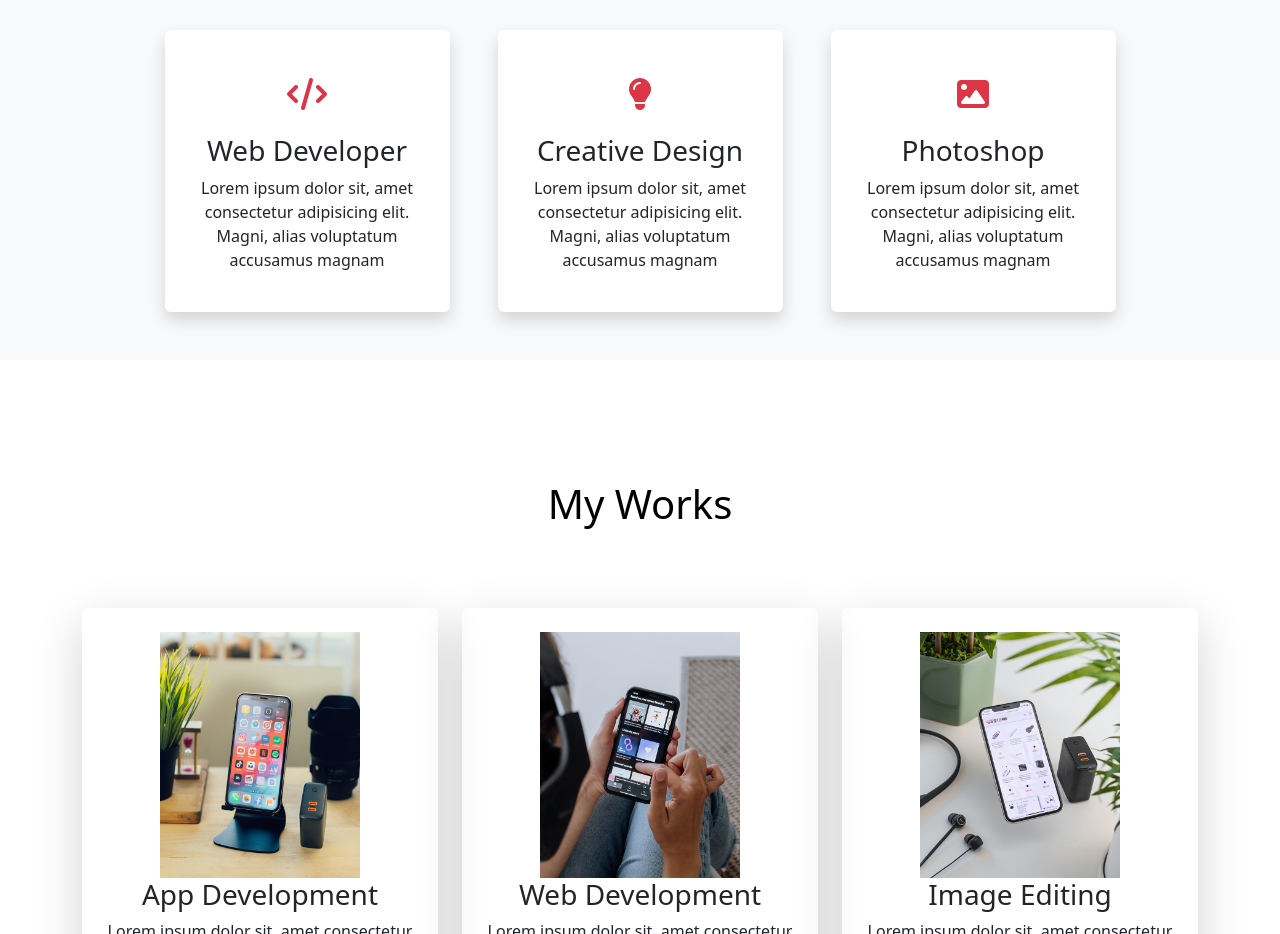
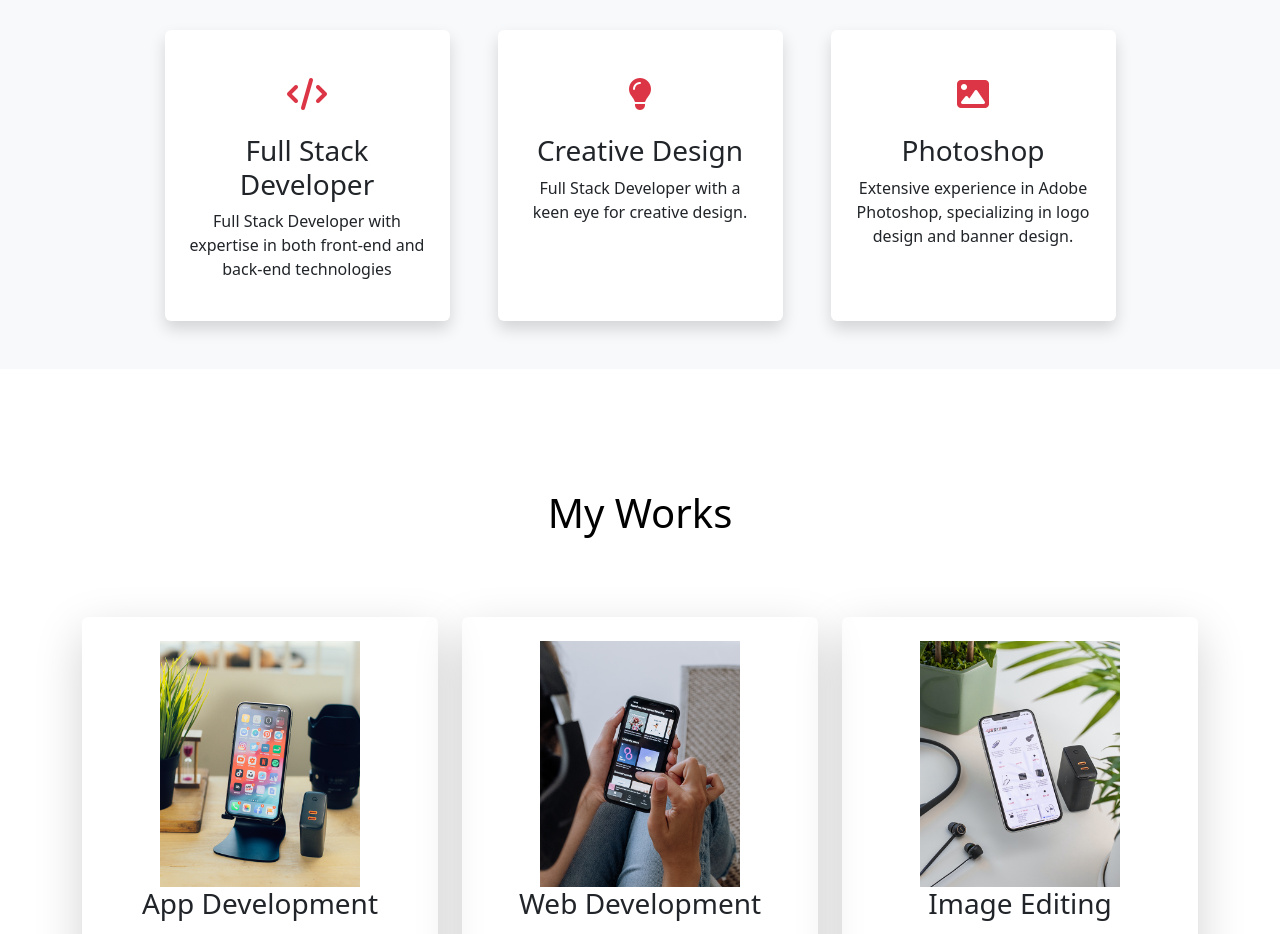
Before and after one commit to cgit290/myportfolio, a plain HTML site: page index.html in a window 1280 px wide. Shown: the part 1780-2714 px from the top of the page. Drawn offline with nearby package versions, Linux system fonts and the light colour scheme.

Commit message:
Update index.html

```diff
--- a/index.html
+++ b/index.html
@@ -121,7 +121,7 @@
             <small class="text-muted">Teaching Experienced</small>
           </div>
         </div>
-        <a name="" id="abtn" class="btn btn-primary shadow m-3" href="Resume_Dev.pdf" role="button" download="">Download CV</a>
+        <a name="" id="abtn" class="btn btn-primary shadow m-3" href="Resume_Dev_up.pdf" role="button" download="">Download CV</a>
       </div>
       <div class="col-5">
         <div class="row py-3">
@@ -165,8 +165,8 @@
           <div class="icon">
             <i class="fa fa-code fs-2 fw-bold py-4 text-danger"></i>
           </div>
-          <h3>Web Developer</h3>
-          <p>Lorem ipsum dolor sit, amet consectetur adipisicing elit. Magni, alias voluptatum accusamus magnam</p>
+          <h3>Full Stack Developer</h3>
+          <p>Full Stack Developer with expertise in both front-end and back-end technologies</p>
         </div>
       </div>
       <div class="col-lg-3 bg-white p-4 rounded shadow">
@@ -175,7 +175,7 @@
             <i class="fa fa-lightbulb fs-2 fw-bold py-4 text-danger"></i>
           </div>
           <h3>Creative Design</h3>
-          <p>Lorem ipsum dolor sit, amet consectetur adipisicing elit. Magni, alias voluptatum accusamus magnam</p>
+          <p>Full Stack Developer with a keen eye for creative design. </p>
         </div>
       </div>
       <div class="col-lg-3 bg-white p-4 rounded shadow">
@@ -184,7 +184,7 @@
             <i class="fa fa-image fs-2 fw-bold py-4 text-danger"></i>
           </div>
           <h3>Photoshop</h3>
-          <p>Lorem ipsum dolor sit, amet consectetur adipisicing elit. Magni, alias voluptatum accusamus magnam</p>
+          <p>Extensive experience in Adobe Photoshop, specializing in logo design and banner design.</p>
         </div>
       </div>
     </div>
```
